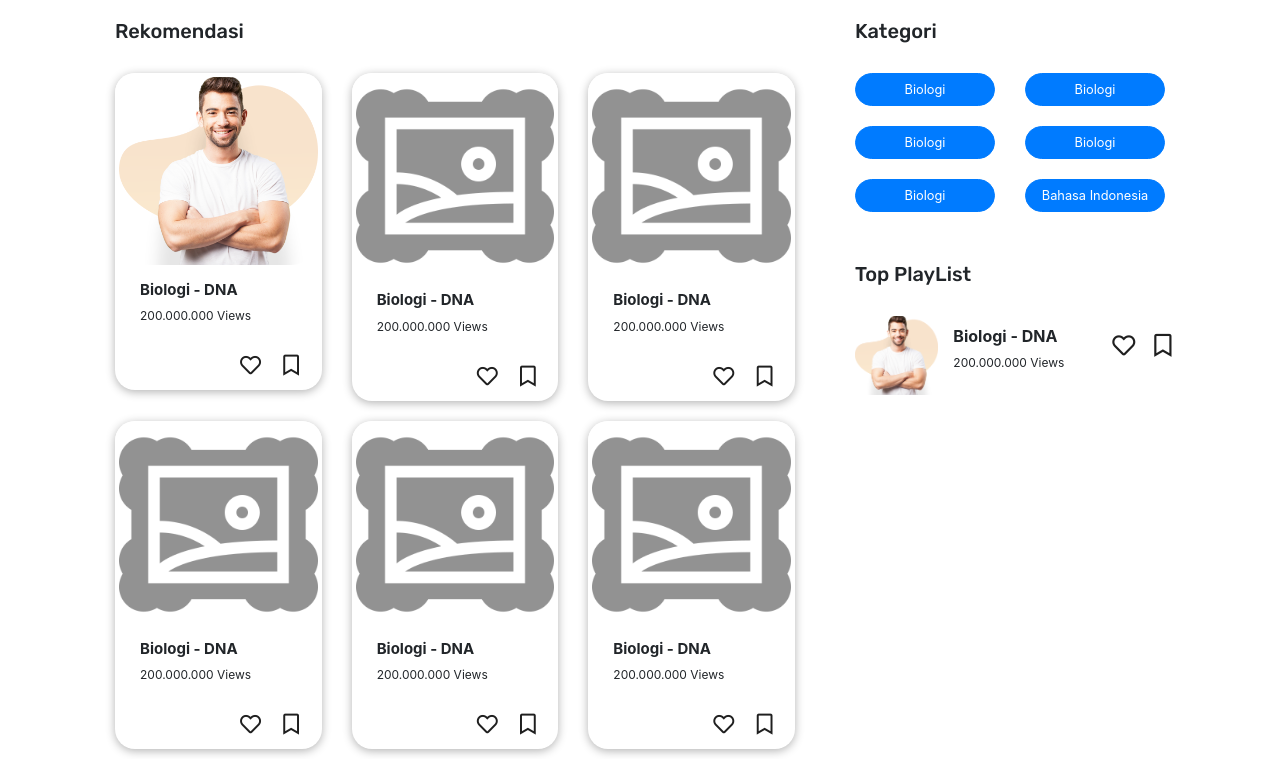
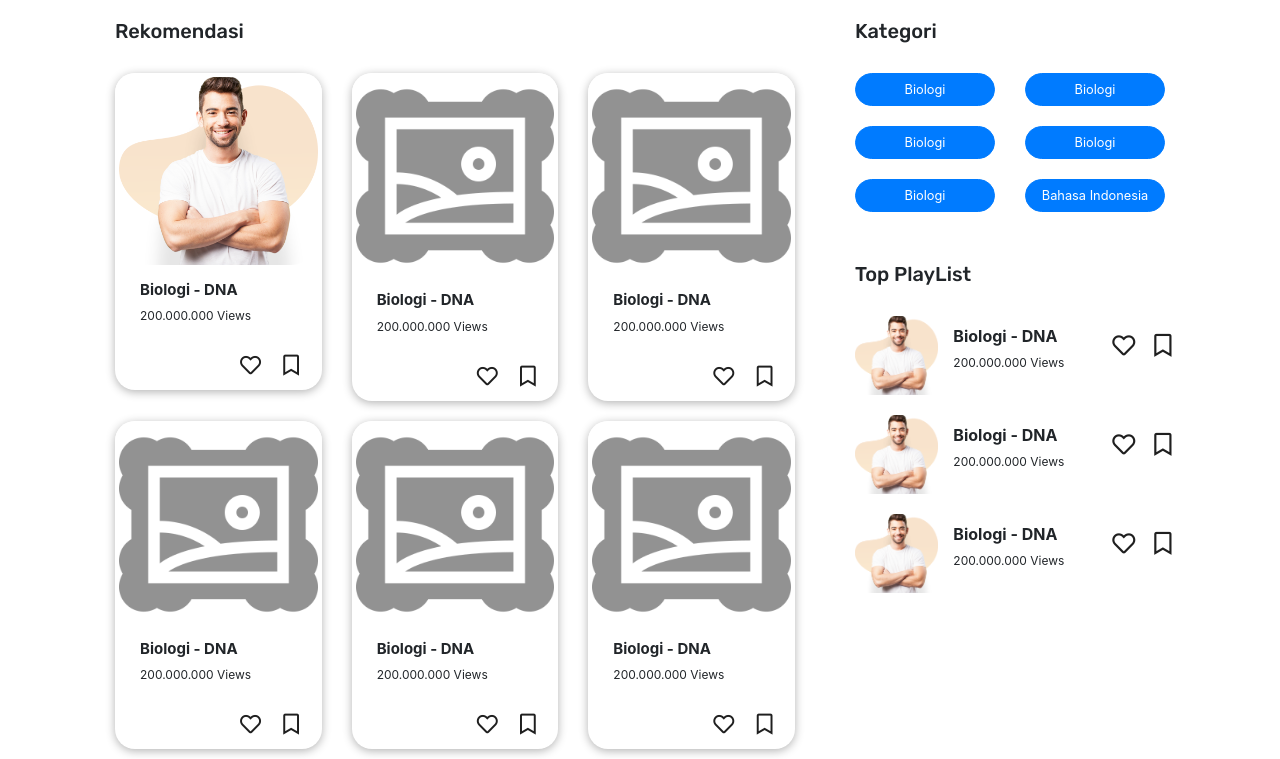
Before and after one commit to arrazy100/playlist_mejakita, a CodeIgniter 4 app: template app/Views/users/playlist.php in a window 1280 px wide. Shown: the part 620-1379 px from the top of the page. Run offline with PHP 8.4 and a stand-in for CodeIgniter, Linux system fonts and the light colour scheme; the template is opened without the code that fills it, so the values that code supplies are empty; some libraries are stand-ins or nearby versions.

Commit message:
Fix layout

```diff
--- a/app/Views/users/playlist.php
+++ b/app/Views/users/playlist.php
@@ -253,6 +253,54 @@
 
                         <!-- END 1 -->
 
+                        <div class="col-3 col-lg-4">
+                            <div class="top-playlist">
+                                <img class="img-fluid" src="<?= base_url() ?>/assets/img/hero_img.png" alt="">
+                            </div>
+                        </div>
+                        <div class="col-9 col-lg-8 d-flex align-items-center">
+                            <div class="row">
+                                <div class="col-10">
+                                    <p class="judul-top-playlist"><b>Biologi - DNA</b></p>
+                                    <p class="views-top-playlist">200.000.000 Views</p>
+                                </div>
+                                <div class="col-2 d-flex" style="margin-left: -30px;">
+                                    <div class="col">
+                                        <i class="far fa-heart heart-top-playlist"></i>
+                                    </div>
+                                    <div class="col">
+                                        <i class="far fa-bookmark book-top-playlist"></i>
+                                    </div>
+                                </div>
+                            </div>
+                        </div>
+
+                        <!-- END 2 -->
+
+                        <div class="col-3 col-lg-4">
+                            <div class="top-playlist">
+                                <img class="img-fluid" src="<?= base_url() ?>/assets/img/hero_img.png" alt="">
+                            </div>
+                        </div>
+                        <div class="col-9 col-lg-8 d-flex align-items-center">
+                            <div class="row">
+                                <div class="col-10">
+                                    <p class="judul-top-playlist"><b>Biologi - DNA</b></p>
+                                    <p class="views-top-playlist">200.000.000 Views</p>
+                                </div>
+                                <div class="col-2 d-flex" style="margin-left: -30px;">
+                                    <div class="col">
+                                        <i class="far fa-heart heart-top-playlist"></i>
+                                    </div>
+                                    <div class="col">
+                                        <i class="far fa-bookmark book-top-playlist"></i>
+                                    </div>
+                                </div>
+                            </div>
+                        </div>
+
+                        <!-- END 3 -->
+
                         <!-- TOP PLAYLIST SECTION END -->
                     </div>
                 </div>
```
